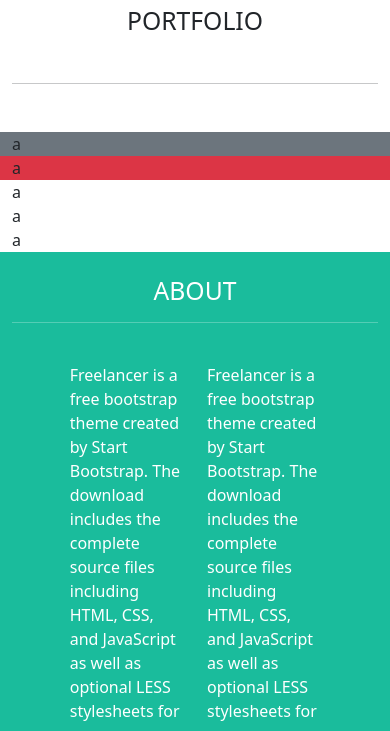
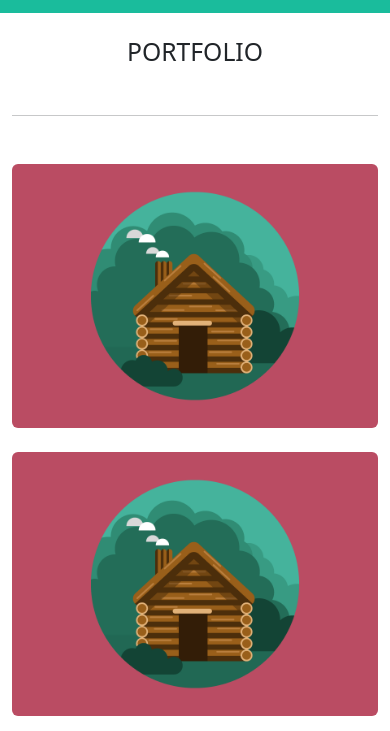
Before and after one commit to FrancescoGentileDev/html-css-bootstrap-freelancer, a plain HTML site: page index.html in a window 390 px wide. Shown: the part 422-1153 px from the top of the page. Drawn offline with nearby package versions, Linux system fonts and the light colour scheme.

Commit message:
✨ feat(responsive): init responsive

```diff
--- a/index.html
+++ b/index.html
@@ -14,10 +14,10 @@
 
 <body>
     <header>
-        <div class="container-lg">
+        <div class="container">
             <div class="row align-items-center justify-content-between">
                 <div class="col">
-                    <h1>START BOOTSTRAP</h1>
+                    <h3>START BOOTSTRAP</h3>
                 </div>
                 <nav class="col text-end">
                     <a href="#">Lorem</a>
@@ -33,9 +33,11 @@
         <section class="my-hero">
             <div class="row justify-content-center pt-4">
 
-                <div class="col-5 text-center">
-                    <div class="col-6 mx-auto">
-                        <img class="hero-image center " src="./img/avatar.svg" alt="">
+                <div class="col-12 col-md-6 text-center">
+                    <div class="row">
+                        <div class="col-6 mx-auto">
+                            <img class="hero-image center " src="./img/avatar.svg" alt="">
+                        </div>
                     </div>
                     <h1 class="display-2">Start Bootstrap</h1>
                     <hr>
@@ -45,7 +47,7 @@
             </div>
         </section>
 
-        <section class="portfolio container-lg">
+        <section class="portfolio container">
             <div class="row">
                 <div class="col text-center pt-4 pb-4">
                     <h2>PORTFOLIO</h2>
@@ -54,35 +56,35 @@
 
             </div>
             </div>
-            <div class="row">
-                <div class="col-lg-4 bg-primary">
-
+            <div class="row g-4">
+                <div class="col-lg-4 col-sm-6">
+                    <img class="img-fluid rounded-2" src="./img/cabin.png" alt="">
                 </div>
 
-                <div class="col-lg-4 bg-secondary">
-                    a
+                <div class="col-lg-4 col-sm-6">
+                    <img class="img-fluid rounded-2" src="./img/cabin.png" alt="">
                 </div>
 
-                <div class="col-lg-4 bg-danger">
-                    a
+                <div class="col-lg-4 col-sm-6">
+                    <img class="img-fluid rounded-2" src="./img/cabin.png" alt="">
                 </div>
 
-                <div class="col-lg-4">
-                    a
+                <div class="col-lg-4 col-sm-6">
+                    <img class="img-fluid rounded-2" src="./img/cabin.png" alt="">
                 </div>
 
-                <div class="col-lg-4">
-                    a
+                <div class="col-lg-4 col-sm-6">
+                    <img class="img-fluid rounded-2" src="./img/cabin.png" alt="">
                 </div>
 
-                <div class="col-lg-4">
-                    a
+                <div class="col-lg-4 col-sm-6">
+                    <img class="img-fluid rounded-2" src="./img/cabin.png" alt="">
                 </div>
 
             </div>
         </section>
 
-        <section class="about">
+        <section class="about mt-5">
             <div class="container">
 
                 <div class="row">
@@ -93,7 +95,7 @@
                 </div>
                 <div class="row w-75 mx-auto">
 
-                    <div class="col">
+                    <div class="col-12 col-sm-6">
                         Freelancer is a free bootstrap
                         theme created by Start Bootstrap.
                         The download includes the
@@ -102,7 +104,7 @@
                         well as optional LESS stylesheets
                         for easy customization.
                     </div>
-                    <div class="col">
+                    <div class="col-12 col-sm-6">
                         Freelancer is a free bootstrap
                         theme created by Start Bootstrap.
                         The download includes the
```
